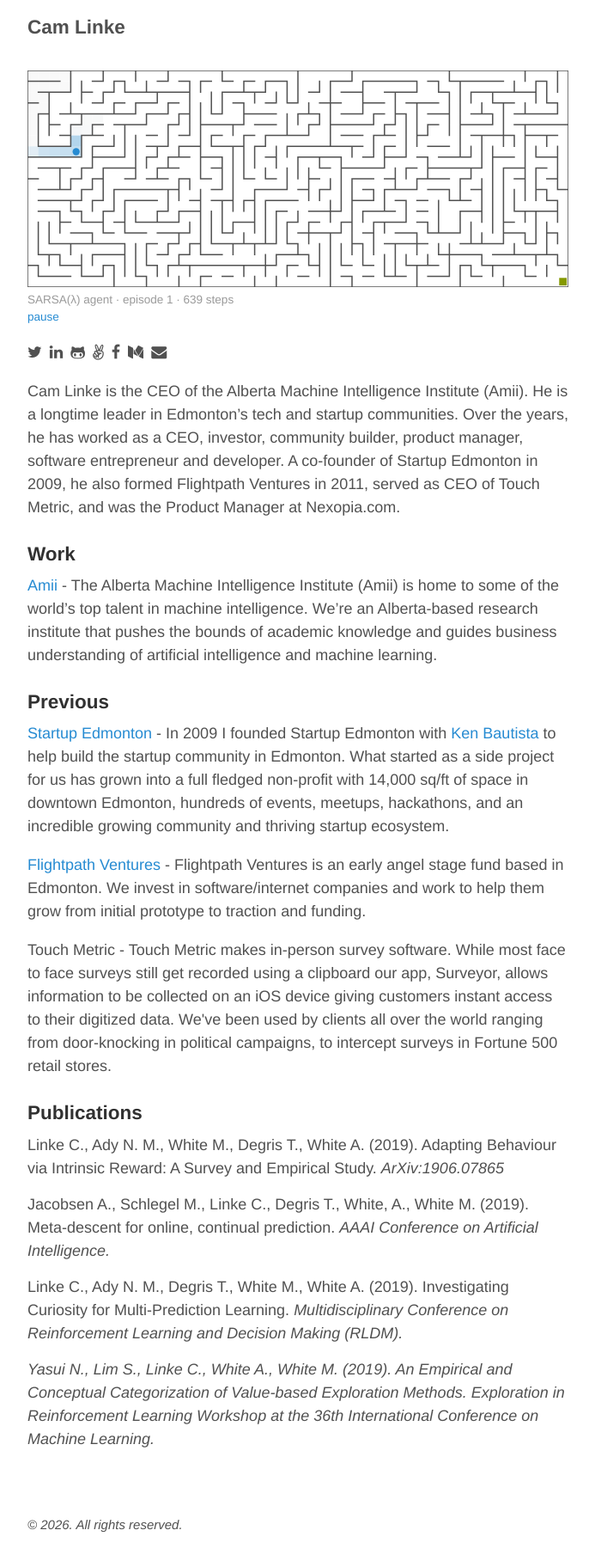
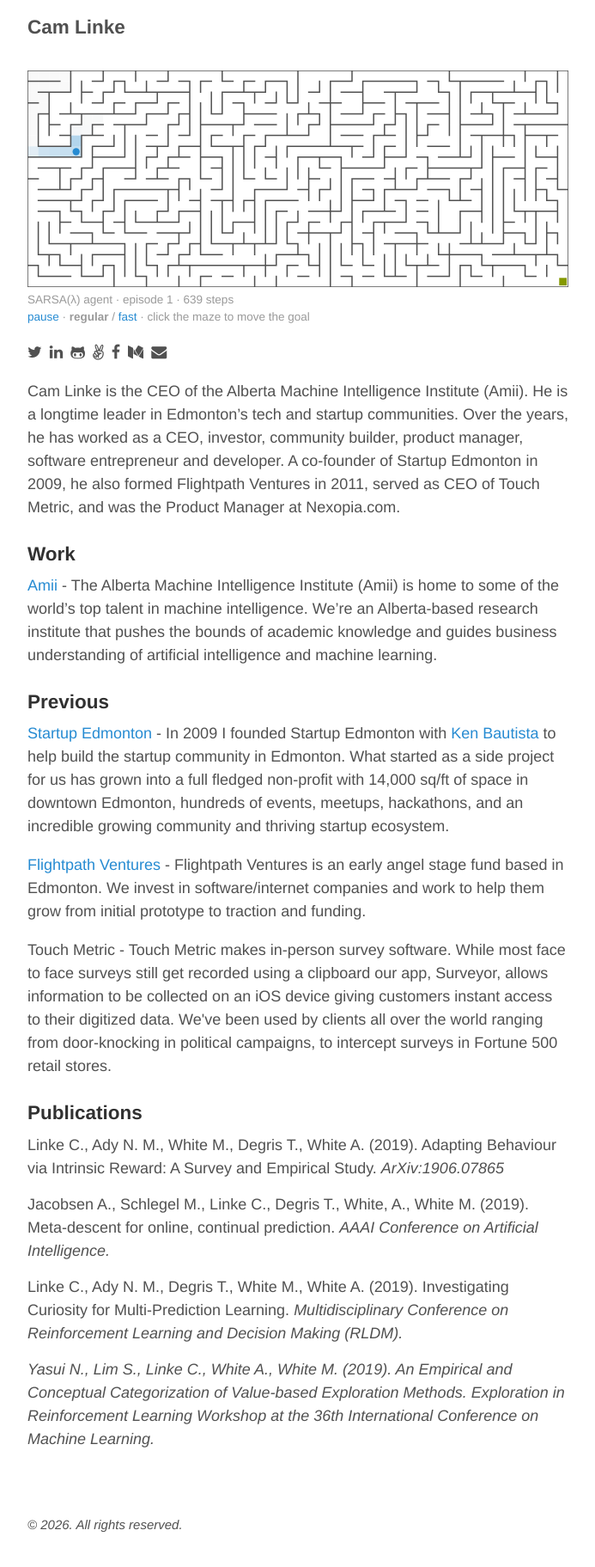
Before and after one commit to camlinke/camlinke.github.io, a Jekyll site: the page built from index.html, in a window 1280 px wide. Shown: the whole page at 86% size, without its empty margins (293-986 px from the left). Built offline with Jekyll 4.4.1, drawn with Linux system fonts in a browser that asks for light colours; nearby versions of some CDN libraries; the list of posts is cut into pages by our own code; part of the change alters nothing that is shown.

Commit message:
Add regular/fast speed modes and click-to-move goal in maze
Co-Authored-By: Claude Opus 5.5 <noreply@anthropic.com>

```diff
--- a/_sass/_custom.scss
+++ b/_sass/_custom.scss
@@ -26,6 +26,13 @@
     margin: .25rem 0 0;
     font-size: 75%;
     color: #9a9a9a;
+
+    a.is-current {
+        color: inherit;
+        font-weight: bold;
+        text-decoration: none;
+        cursor: default;
+    }
 }
 
 .frontpage-list {
--- a/public/js/sarsa-maze.js
+++ b/public/js/sarsa-maze.js
@@ -19,6 +19,7 @@
   var LOOP_FRACTION = 0.06; // extra walls removed so the maze has loops
   var EPISODES_PER_MAZE = 40;
   var MAX_STEPS_PER_FRAME = 500;
+  var FAST_MIN_STEPS = 25;  // fast mode: at least this many steps per frame
 
   // Site palette (Poole theme / _sass/_base.scss)
   var COLOR = {
@@ -39,7 +40,7 @@
 
   var walls, Q, E, active, inActive, visited;
   var s, a, episode, steps, lastSteps, bestSteps;
-  var running = false, rafId = null;
+  var running = false, rafId = null, fast = false;
 
   // ---- Maze generation (randomized DFS + a few extra openings) -------------
   function makeMaze() {
@@ -229,6 +230,8 @@
     if (lastSteps !== null) text += ' · last episode ' + lastSteps + ' · best ' + bestSteps;
     caption.firstChild.nodeValue = text;
     toggle.textContent = running ? 'pause' : 'play';
+    regularLink.className = fast ? '' : 'is-current';
+    fastLink.className = fast ? 'is-current' : '';
   }
 
   // ---- Main loop ----------------------------------------------------------
@@ -238,6 +241,7 @@
     // random-walk episodes don't take minutes. Once it has learned a short
     // route, whole episodes play out at a watchable pace.
     var n = Math.min(MAX_STEPS_PER_FRAME, 1 + Math.floor(Math.pow(steps / 150, 1.5)));
+    if (fast) n = Math.max(n, FAST_MIN_STEPS);
     for (var k = 0; k < n; k++) {
       if (step()) {
         lastSteps = steps;
@@ -259,17 +263,55 @@
     updateCaption();
   }
 
-  var toggle = document.createElement('a');
-  toggle.href = '#';
-  toggle.addEventListener('click', function (ev) { ev.preventDefault(); setRunning(!running); });
-  // Stats on the first line, pause/play on its own line below so it stays put
-  // as the numbers change width.
+  function setFast(on) {
+    fast = on;
+    updateCaption();
+  }
+
+  // Click a cell to move the goal there. The old Q-values point at the old
+  // goal, so the agent starts learning again from scratch in the same maze.
+  function moveGoal(ev) {
+    var rect = canvas.getBoundingClientRect();
+    var size = rect.width / COLS;
+    var c = Math.floor((ev.clientX - rect.left) / size);
+    var r = Math.floor((ev.clientY - rect.top) / size);
+    if (r < 0 || r >= ROWS || c < 0 || c >= COLS) return;
+    var g = r * COLS + c;
+    if (g === START || g === GOAL) return;
+    GOAL = g;
+    resetAgent();
+    draw();
+    updateCaption();
+  }
+
+  function link(label, onClick) {
+    var el = document.createElement('a');
+    el.href = '#';
+    el.textContent = label;
+    el.addEventListener('click', function (ev) { ev.preventDefault(); onClick(); });
+    return el;
+  }
+
+  var toggle = link('pause', function () { setRunning(!running); });
+  var regularLink = link('regular', function () { setFast(false); });
+  var fastLink = link('fast', function () { setFast(true); });
+
+  // Stats on the first line, controls on their own line below so they stay
+  // put as the numbers change width.
   if (caption) {
     caption.textContent = '';
     caption.appendChild(document.createTextNode(''));
     caption.appendChild(document.createElement('br'));
     caption.appendChild(toggle);
+    caption.appendChild(document.createTextNode(' · '));
+    caption.appendChild(regularLink);
+    caption.appendChild(document.createTextNode(' / '));
+    caption.appendChild(fastLink);
+    caption.appendChild(document.createTextNode(' · click the maze to move the goal'));
   }
+
+  canvas.style.cursor = 'pointer';
+  canvas.addEventListener('click', moveGoal);
 
   makeMaze();
   resetAgent();
```
